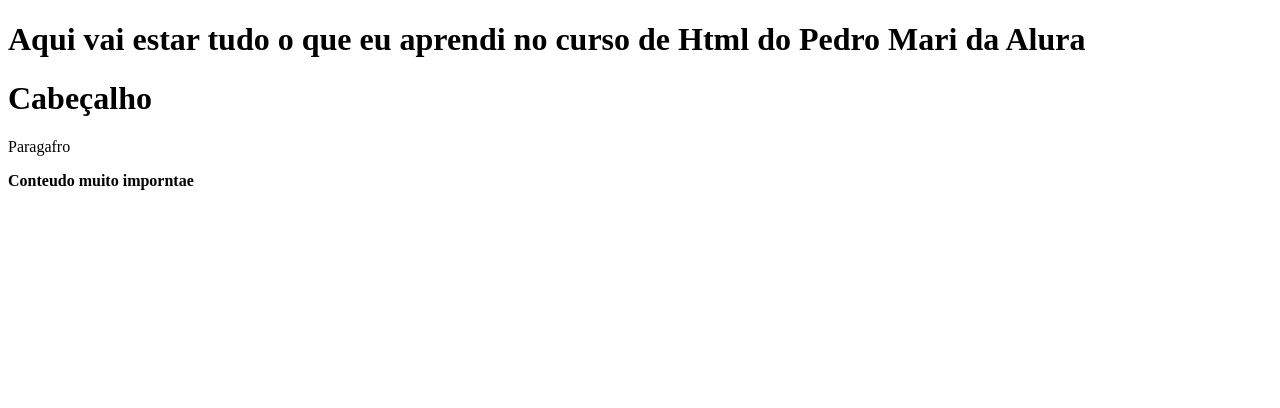
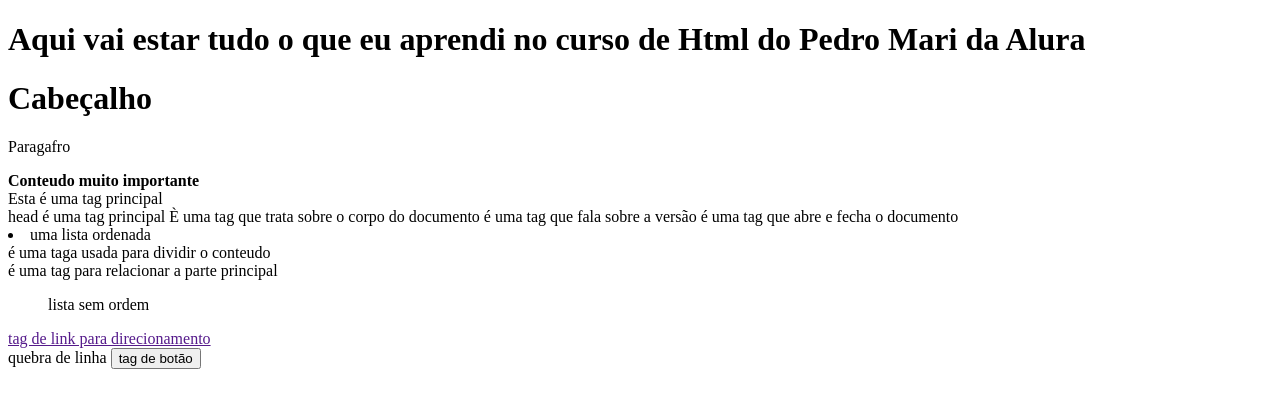
Before and after one commit to joaomarcos2022/aulas-html-alura, a plain HTML site: page index.html in a window 1280 px wide. Drawn offline with Linux system fonts and the light colour scheme.

Commit message:
Update index.html

```diff
--- a/index.html
+++ b/index.html
@@ -10,6 +10,24 @@
 <body>
     <h1>Cabeçalho</h1>
     <p>Paragafro</p>
-    <strong>Conteudo muito imporntae</strong>
-</body>
+    <strong>Conteudo muito importante</strong>
+    <main>Esta é uma tag principal</main>
+    <nav></nav>
+    <footer></footer>
+    <label for=""></label>
+    <head>head é uma tag principal</head>
+    <body>
+        È uma tag que trata sobre o corpo do documento
+    </body>
+    <meta> é uma tag que fala sobre a versão
+    <title>é uma pagina que trata o titulo da pagina</title>
+    <html>é uma tag que abre e fecha o documento</html>
+    <li>uma lista ordenada</li>
+    <div>é uma taga usada para dividir o conteudo</div>
+    <header>é uma tag para relacionar a parte principal</header>
+    <ul>lista sem ordem</ul>
+    <a href="">tag de link para direcionamento</a>
+    <br>quebra de linha
+    <input type="button" value="tag de botão">
+    </body>
 </html>
```
